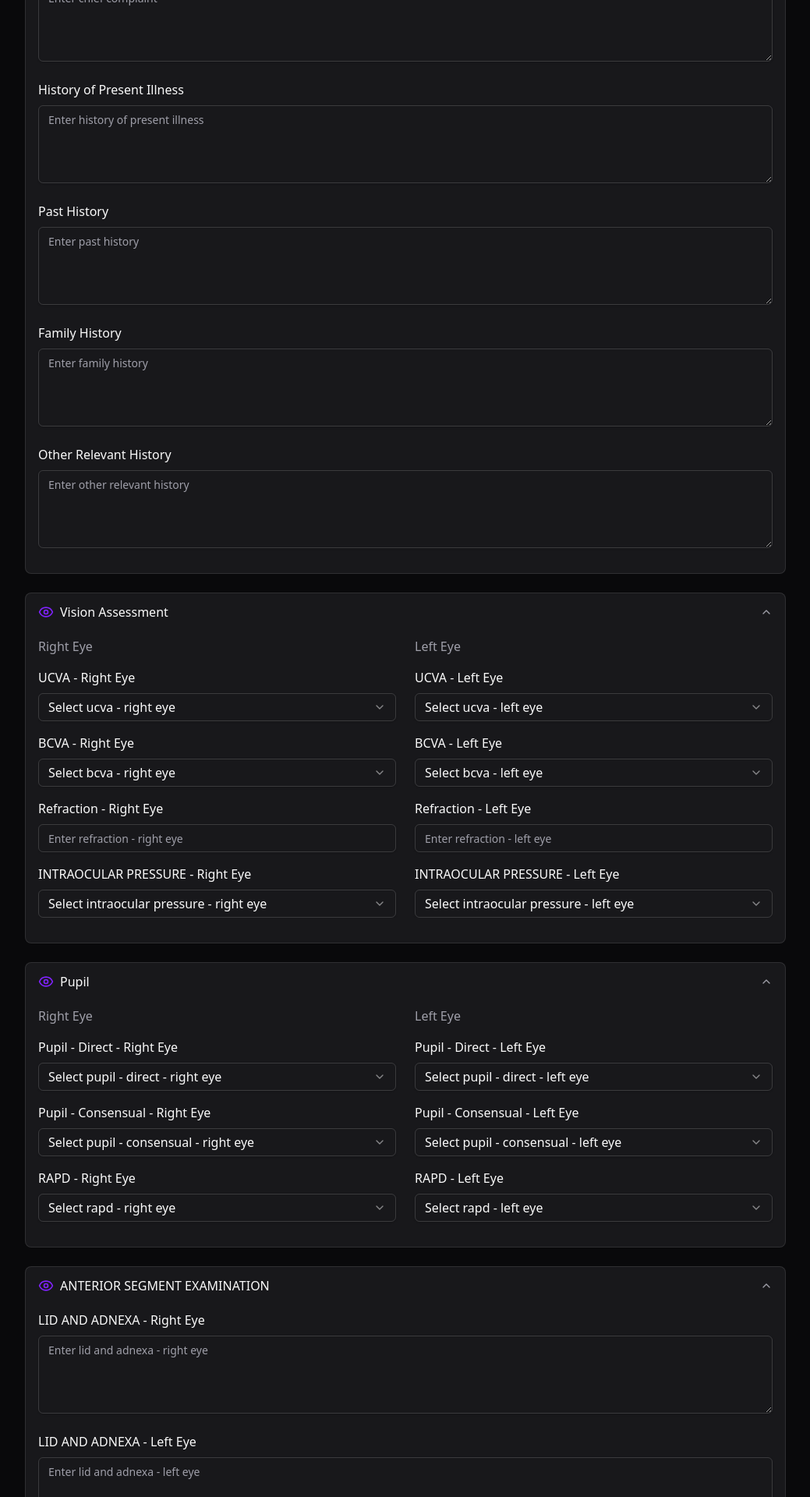
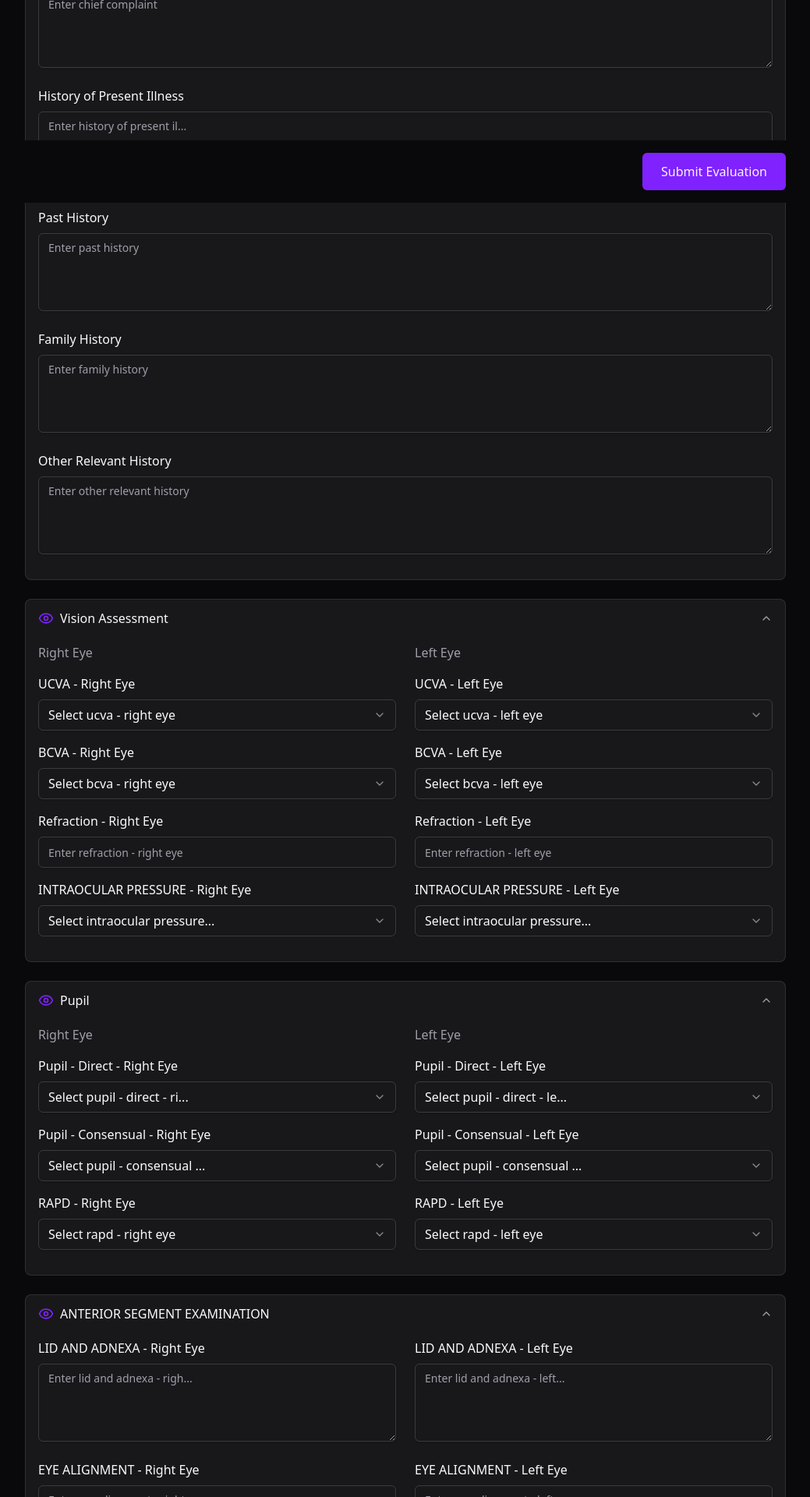
Before and after one commit to tushar-upadhya/forms, a React (Vite) app: page / in a window 1280 px wide. Shown: the part 540-2460 px from the top of the page at 78% size, without its empty margins (120-1159 px from the left). Built offline with nearby package versions, Linux system fonts and the light colour scheme.

Commit message:
refactor(FormOne, AnteriorSegmentSection, VisionAssessmentSection): enhance layout responsiveness and improve styling for better user experience

```diff
--- a/src/components/form-one/FormOne.tsx
+++ b/src/components/form-one/FormOne.tsx
@@ -17,7 +17,8 @@ import {
     SelectValue,
 } from "@/components/ui/select";
 import { Textarea } from "@/components/ui/textarea";
-import formSchemaJson from "@/mock/mock.json" assert { type: "json" };
+import formSchemaJson from "@/mock/mock.json";
+import clsx from "clsx";
 import { useState } from "react";
 import { useForm, type UseFormReturn } from "react-hook-form";
 import AnteriorSegmentSection from "./section/AnteriorSegmentSection";
@@ -35,17 +36,24 @@ const getFieldName = (label: string) =>
     label.toLowerCase().replace(/\s+/g, "_");
 
 const generateDefaultValues = () => {
-    const fields: Record<string, string | undefined> = {};
+    const fields: Record<string, string | string[] | undefined> = {};
     formSchemaJson.versions[0].sections.forEach((section) => {
         section.questions.forEach((question: any) => {
             const fieldName = getFieldName(question.label);
-            fields[fieldName] = question.is_required ? "" : undefined;
+            fields[fieldName] =
+                question.field_type === "checkbox"
+                    ? question.is_required
+                        ? []
+                        : undefined
+                    : question.is_required
+                    ? ""
+                    : undefined;
         });
     });
     return fields;
 };
 
-type FormValues = Record<string, string | undefined>;
+type FormValues = Record<string, string | string[] | undefined>;
 
 export interface PatientInfoSectionProps {
     form: UseFormReturn<FormValues>;
@@ -53,6 +61,10 @@ export interface PatientInfoSectionProps {
 
 export const renderField = (question: any, form: UseFormReturn<FormValues>) => {
     const fieldName = getFieldName(question.label);
+    const truncatePlaceholder = (text: string, maxLength: number = 30) =>
+        text.length > maxLength
+            ? `${text.substring(0, maxLength - 3)}...`
+            : text;
 
     if (!form || !form.control) {
         console.error("Form control is undefined for field:", fieldName);
@@ -78,11 +90,13 @@ export const renderField = (question: any, form: UseFormReturn<FormValues>) => {
                             </FormLabel>
                             <FormControl>
                                 <Input
-                                    placeholder={`Enter ${question.label.toLowerCase()}`}
+                                    placeholder={truncatePlaceholder(
+                                        `Enter ${question.label.toLowerCase()}`
+                                    )}
                                     disabled={question.is_disabled}
                                     {...field}
                                     value={field.value ?? ""}
-                                    className="w-full text-sm sm:text-base"
+                                    className="w-full text-sm sm:text-base h-9 sm:h-10"
                                 />
                             </FormControl>
                             <FormMessage className="text-xs sm:text-sm" />
@@ -109,7 +123,9 @@ export const renderField = (question: any, form: UseFormReturn<FormValues>) => {
                             </FormLabel>
                             <FormControl>
                                 <Textarea
-                                    placeholder={`Enter ${question.label.toLowerCase()}`}
+                                    placeholder={truncatePlaceholder(
+                                        `Enter ${question.label.toLowerCase()}`
+                                    )}
                                     disabled={question.is_disabled}
                                     {...field}
                                     value={field.value ?? ""}
@@ -142,7 +158,7 @@ export const renderField = (question: any, form: UseFormReturn<FormValues>) => {
                                 <RadioGroup
                                     onValueChange={field.onChange}
                                     value={field.value}
-                                    className="flex flex-wrap gap-3 sm:gap-4"
+                                    className="flex flex-col sm:flex-row sm:flex-wrap gap-3 sm:gap-4"
                                     disabled={question.is_disabled}
                                 >
                                     {question.options.map((option: any) => (
@@ -156,9 +172,10 @@ export const renderField = (question: any, form: UseFormReturn<FormValues>) => {
                                                     disabled={
                                                         option.is_disabled
                                                     }
+                                                    className="h-4 w-4 sm:h-5 sm:w-5"
                                                 />
                                             </FormControl>
-                                            <FormLabel className="font-normal cursor-pointer text-xs sm:text-sm">
+                                            <FormLabel className="font-normal cursor-pointer text-sm sm:text-base">
                                                 {option.option_label}
                                             </FormLabel>
                                         </FormItem>
@@ -193,24 +210,100 @@ export const renderField = (question: any, form: UseFormReturn<FormValues>) => {
                                     value={field.value}
                                     disabled={question.is_disabled}
                                 >
-                                    <SelectTrigger className="w-full text-sm sm:text-base">
+                                    <SelectTrigger className="w-full h-9 sm:h-10 text-sm sm:text-base truncate">
                                         <SelectValue
-                                            placeholder={`Select ${question.label.toLowerCase()}`}
+                                            placeholder={truncatePlaceholder(
+                                                `Select ${question.label.toLowerCase()}`
+                                            )}
                                         />
                                     </SelectTrigger>
-                                    <SelectContent>
+                                    <SelectContent className="max-w-full">
                                         {question.options.map((option: any) => (
                                             <SelectItem
                                                 key={option._id}
                                                 value={option.option_value}
                                                 disabled={option.is_disabled}
-                                                className="text-sm sm:text-base"
+                                                className="text-sm sm:text-base py-2 sm:py-2.5 max-w-full truncate"
                                             >
                                                 {option.option_label}
                                             </SelectItem>
                                         ))}
                                     </SelectContent>
                                 </Select>
+                            </FormControl>
+                            <FormMessage className="text-xs sm:text-sm" />
+                        </FormItem>
+                    )}
+                />
+            );
+
+        case "checkbox":
+            return (
+                <FormField
+                    control={form.control}
+                    name={fieldName}
+                    render={({ field }) => (
+                        <FormItem className="space-y-2 sm:space-y-3">
+                            <FormLabel
+                                className={
+                                    question.is_required
+                                        ? "required after:content-['*'] after:text-red-500 text-sm sm:text-base"
+                                        : "text-sm sm:text-base"
+                                }
+                            >
+                                {question.label}
+                            </FormLabel>
+                            <FormControl>
+                                <div
+                                    className={clsx(
+                                        "grid gap-2 sm:gap-3",
+                                        question.options.length > 10
+                                            ? "grid-cols-1 sm:grid-cols-2"
+                                            : "grid-cols-1"
+                                    )}
+                                >
+                                    {question.options.map((option: any) => (
+                                        <label
+                                            key={option._id}
+                                            className="flex items-center space-x-2 sm:space-x-3 cursor-pointer"
+                                        >
+                                            <input
+                                                type="checkbox"
+                                                value={option.option_value}
+                                                checked={field.value?.includes(
+                                                    option.option_value
+                                                )}
+                                                onChange={(e) => {
+                                                    const updatedValue = e
+                                                        .target.checked
+                                                        ? [
+                                                              ...(field.value ||
+                                                                  []),
+                                                              option.option_value,
+                                                          ]
+                                                        : (
+                                                              field.value || []
+                                                          ).filter(
+                                                              (v: string) =>
+                                                                  v !==
+                                                                  option.option_value
+                                                          );
+                                                    field.onChange(
+                                                        updatedValue
+                                                    );
+                                                }}
+                                                disabled={
+                                                    option.is_disabled ||
+                                                    question.is_disabled
+                                                }
+                                                className="h-4 w-4 sm:h-5 sm:w-5 rounded border-gray-300 text-primary focus:ring-primary"
+                                            />
+                                            <span className="text-sm sm:text-base">
+                                                {option.option_label}
+                                            </span>
+                                        </label>
+                                    ))}
+                                </div>
                             </FormControl>
                             <FormMessage className="text-xs sm:text-sm" />
                         </FormItem>
@@ -253,10 +346,8 @@ export default function FormOne() {
                         <PupilAssessmentSection form={form} />
                         <AnteriorSegmentSection form={form} />
                         <PosteriorSegmentSection form={form} />
-
                         <InvestigationsSection form={form} />
                         <ProvisionalDiagnosisSection form={form} />
-
                         <TreatmentPlanSection form={form} />
                         <OtherTreatmentSection form={form} />
                     </>
@@ -265,12 +356,12 @@ export default function FormOne() {
                         Error: Form not initialized
                     </div>
                 )}
-                <div className="pt-4 flex justify-end">
+                <div className="pt-4 flex justify-end sticky bottom-0 bg-background py-2 sm:py-4">
                     <Button
                         type="submit"
                         size="lg"
                         disabled={isSubmitting}
-                        className="w-full sm:w-auto transition-all duration-200 text-sm sm:text-base"
+                        className="w-full sm:w-auto transition-all duration-200 text-sm sm:text-base h-10 sm:h-12 px-4 sm:px-6"
                     >
                         {isSubmitting ? "Submitting..." : "Submit Evaluation"}
                     </Button>
--- a/src/components/form-one/section/AnteriorSegmentSection.tsx
+++ b/src/components/form-one/section/AnteriorSegmentSection.tsx
@@ -64,8 +64,8 @@ export default function AnteriorSegmentSection({
                         >
                             <AccordionTrigger className="px-2 sm:px-4 py-2 sm:py-3 hover:bg-muted/50 transition-colors group cursor-pointer">
                                 <div className="flex items-center gap-2 w-full">
-                                    <Eye className="h-4 w-6 sm:h-5 sm:w-5 text-primary " />
-                                    <span className="font-medium text-xs sm:text-base">
+                                    <Eye className="h-4 w-4 sm:h-5 sm:w-5 text-primary flex-shrink-0" />
+                                    <span className="font-medium text-sm sm:text-base">
                                         {section.title}
                                     </span>
                                 </div>
@@ -75,11 +75,7 @@ export default function AnteriorSegmentSection({
                                     <Form {...form}>
                                         <div
                                             className={clsx(
-                                                "grid gap-4 sm:gap-6",
-                                                section.ui === "grid-cols-2" ||
-                                                    section.ui === "flex"
-                                                    ? "grid-cols-1 sm:grid-cols-2 lg:grid-cols-3"
-                                                    : "grid-cols-1"
+                                                "grid gap-4 sm:gap-6 grid-cols-1 sm:grid-cols-2"
                                             )}
                                         >
                                             {anteriorSegmentSection.questions.map(
@@ -89,12 +85,7 @@ export default function AnteriorSegmentSection({
                                                             question._id ||
                                                             question.label
                                                         }
-                                                        className={clsx(
-                                                            question.field_type ===
-                                                                "textarea"
-                                                                ? "col-span-1 sm:col-span-2 lg:col-span-3"
-                                                                : "col-span-1"
-                                                        )}
+                                                        className="col-span-1"
                                                     >
                                                         {renderField(
                                                             question,
--- a/src/components/form-one/section/VisionAssessmentSection.tsx
+++ b/src/components/form-one/section/VisionAssessmentSection.tsx
@@ -73,7 +73,7 @@ export default function VisionAssessmentSection({
                         <CardContent className="p-2 sm:p-4 pt-1 sm:pt-2">
                             <Form {...form}>
                                 <div className="w-full">
-                                    <ScrollArea className="w-full sm:whitespace-nowrap">
+                                    <ScrollArea className="w-full">
                                         <div
                                             className={`grid ${gridClass} gap-4 sm:gap-6`}
                                         >
```
